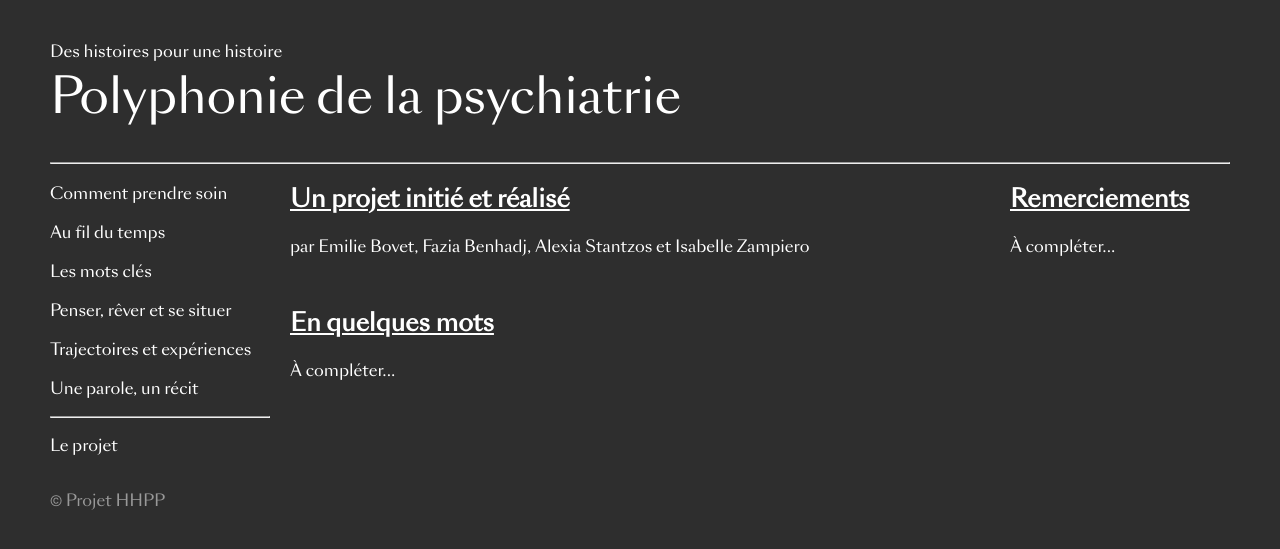
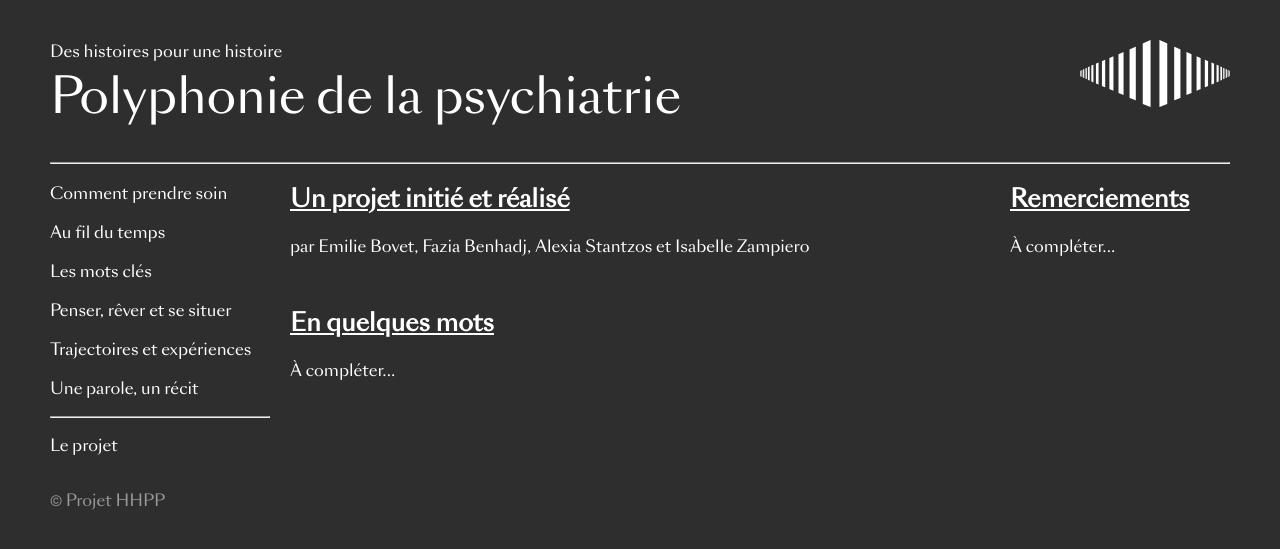
Before and after one commit to MediaComem/hhpp, a Jekyll site: the page built from a-propos.md, in a window 1280 px wide. Shown: the top 549 px of the page. Built offline with Jekyll 4.4.1, drawn with Linux system fonts in a browser that asks for light colours.

Commit message:
Site logo.

```diff
--- a/_includes/header.html
+++ b/_includes/header.html
@@ -1,6 +1,8 @@
 <header class="site-header">
 
   <div class="wrapper">
+
+    <img class="logo" src="{{ site.baseurl }}/img/logo.png" />
 
     <h1>
       <a class="site-title video-link" href="{{ site.baseurl }}/">
--- a/_stylus/header.styl
+++ b/_stylus/header.styl
@@ -1,9 +1,13 @@
 @require 'mixins/variables'
 
 .site-header
+
   h1
     font-size 3em
     font-weight normal
     small
       display block
       font-size $font-size
+
+  img
+    float right
--- a/css/header.css
+++ b/css/header.css
@@ -6,3 +6,6 @@
   display: block;
   font-size: 16px;
 }
+.site-header img {
+  float: right;
+}
```
Also changed, not shown: img/logo.png (added).
